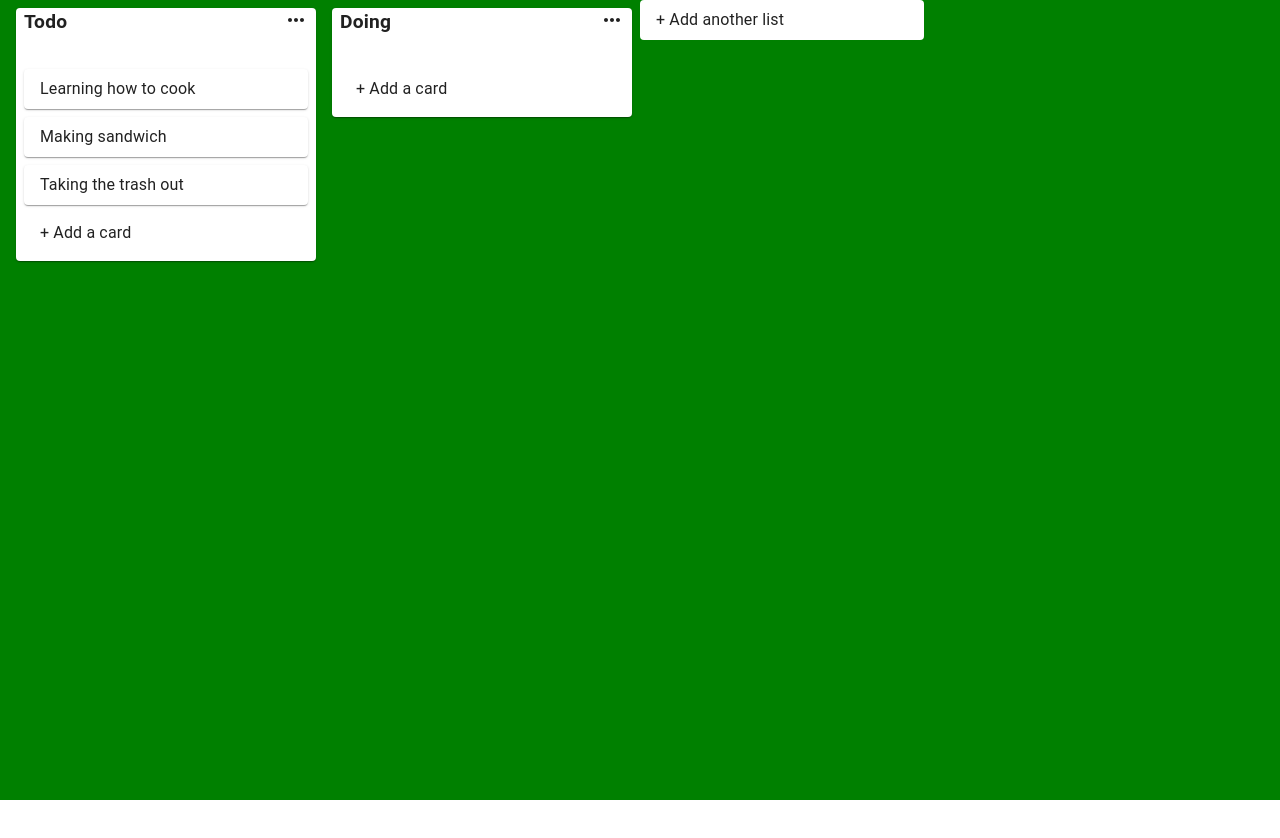
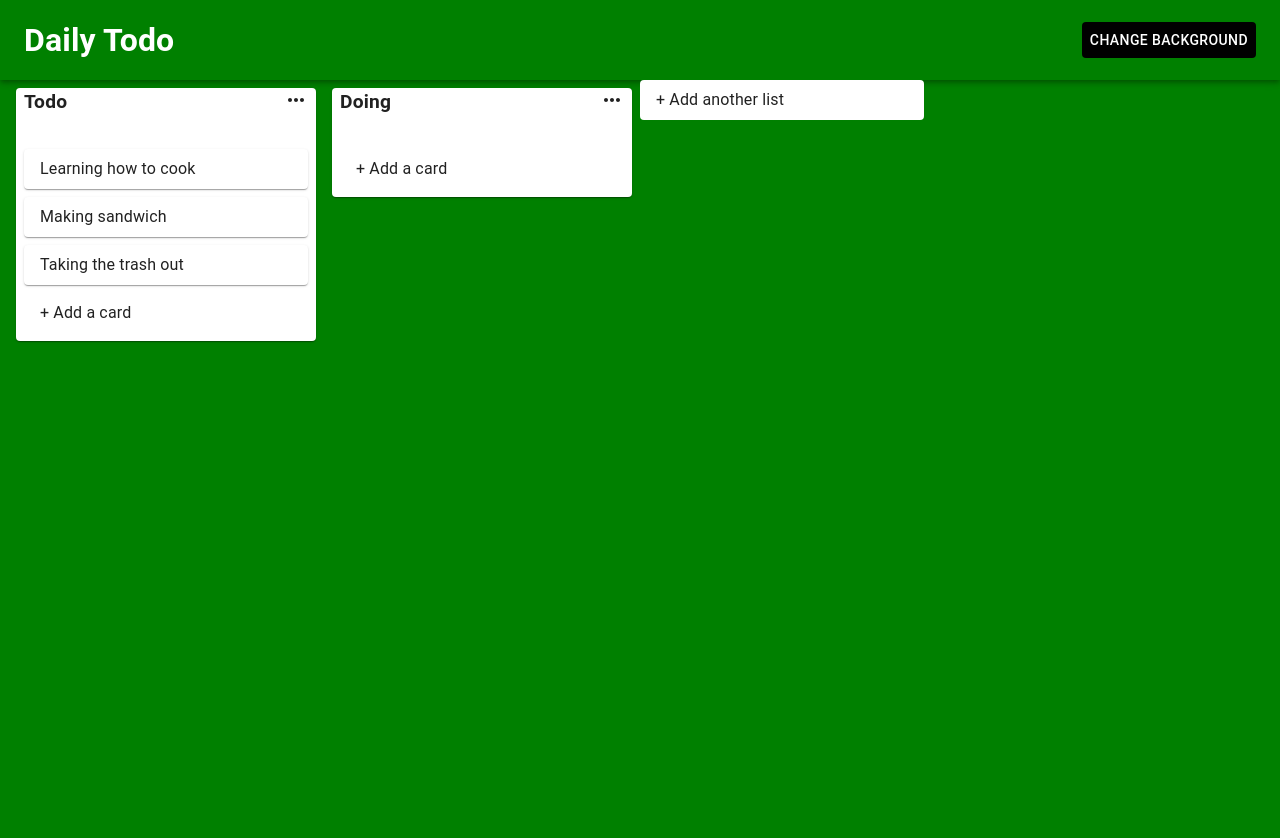
Before and after one commit to izengmac/TrelloClone, a React (Create React App) app: page / in a window 1280 px wide. Shown: the top 838 px of the page. Before the commit the page ends 800 px from the top, so only its background shows below. Built offline with nearby package versions, Linux system fonts and the light colour scheme.

Commit message:
unfinished navigation

```diff
--- a/src/App.js
+++ b/src/App.js
@@ -1,9 +1,22 @@
 import React from 'react';
 import Wrapper from './components/Wrapper';
+import TopBar from './components/nav/TopBar';
+import { makeStyles } from "@mui/styles";
+import Navigation from './components/nav/Navigation';
+
+
+const useStyle = makeStyles((theme) => ({
+  root:{
+    backgroundColor:"green"
+  }
+}));
+
 
 export default function App() {
+  const classes = useStyle();
   return (
-    <div>
+    <div className={classes.root}>
+      <Navigation/>
       <Wrapper/>
     </div>
   )
--- a/src/components/Wrapper.js
+++ b/src/components/Wrapper.js
@@ -11,7 +11,6 @@ const useStyle = makeStyles((theme) => ({
   root: {
     display: "flex",
     minHeight: "100vh",
-    background: "green",
     overflow: "auto",
   },
 }));
--- /dev/null
+++ b/src/components/nav/Navigation.js
@@ -0,0 +1,13 @@
+import React, { useState } from "react";
+import TopBar from "./TopBar";
+import SideMenu from "./SideMenu";
+
+export default function Navigation() {
+  const [openSideMenu, setOpenSideMenu] = useState(false);
+  return (
+    <div>
+      <TopBar setOpenSideMenu={setOpenSideMenu} />
+      <SideMenu openSideMenu={openSideMenu} setSideMenu={setOpenSideMenu} />
+    </div>
+  );
+}
--- /dev/null
+++ b/src/components/nav/SideMenu.js
@@ -0,0 +1,29 @@
+import React, { useState } from "react";
+import { makeStyles } from "@mui/styles";
+import { Drawer } from "@mui/material";
+
+const useStyles = makeStyles({
+  drawer: {
+    width: "400px",
+  },
+});
+
+function SideMenu({ openSideMenu, setOpenSideMenu }) {
+  const classes = useStyles();
+
+  return (
+    <div>
+      <Drawer
+        open={openSideMenu}
+        anchor="right"
+        onClose={() => setOpenSideMenu(false)}
+      >
+        <div className={classes.drawer}>
+          <h1>Hello World</h1>
+        </div>
+      </Drawer>
+    </div>
+  );
+}
+
+export default SideMenu;
--- /dev/null
+++ b/src/components/nav/TopBar.js
@@ -0,0 +1,43 @@
+import React from "react";
+import AppBar from "@mui/material/AppBar";
+import { makeStyles } from "@mui/styles";
+import { styled } from "@mui/system";
+import { Toolbar, Button } from "@mui/material";
+
+const useStyle = makeStyles((theme) => ({
+  appBar: {
+    height: "10vh",
+    backgroundColor: "None",
+  },
+  title: {
+    flexGrow: 1,
+  },
+}));
+
+const AppBarWrapper = styled(AppBar)(({ theme }) => ({
+  background: "none",
+}));
+
+const ButtonWrapper = styled(Button)(({ theme }) => ({
+  color: "white",
+  background: "#000",
+}));
+
+export default function TopBar({setOpenSideMenu}) {
+  const classes = useStyle();
+  return (
+    <div>
+      <AppBarWrapper position="static" className={classes.appBar}>
+        <Toolbar>
+          <h1 className={classes.title}> Daily Todo </h1>
+          <ButtonWrapper
+          className={classes.btn}
+          onClick={() => setOpenSideMenu(true)}
+          >
+            Change background
+          </ButtonWrapper>
+        </Toolbar>
+      </AppBarWrapper>
+    </div>
+  );
+}
```
